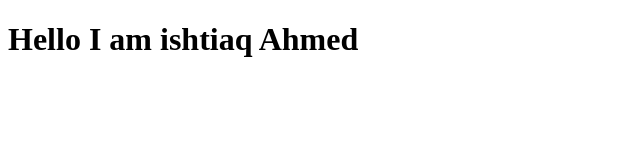
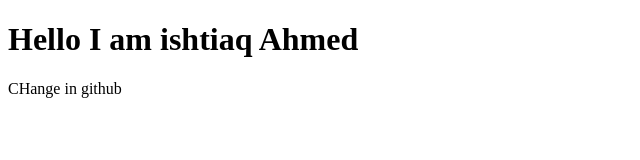
Before and after one commit to ishtiaqahmeddd/practice2021, a plain HTML site: page index.html in a window 1280 px wide. Shown: the whole page, without its empty margins (0-640 px from the left). Drawn offline with Linux system fonts and the light colour scheme.

Commit message:
Update index.html

```diff
--- a/index.html
+++ b/index.html
@@ -8,5 +8,6 @@
 </head>
 <body>
     <h1>Hello I am ishtiaq Ahmed</h1>
+    <p>CHange in github</p>
 </body>
 </html>
```
